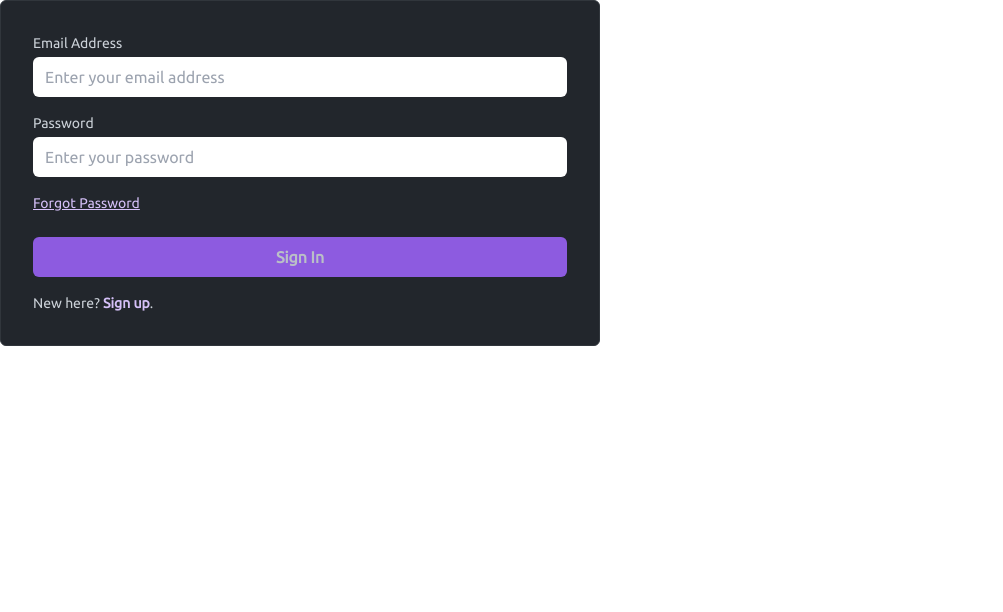
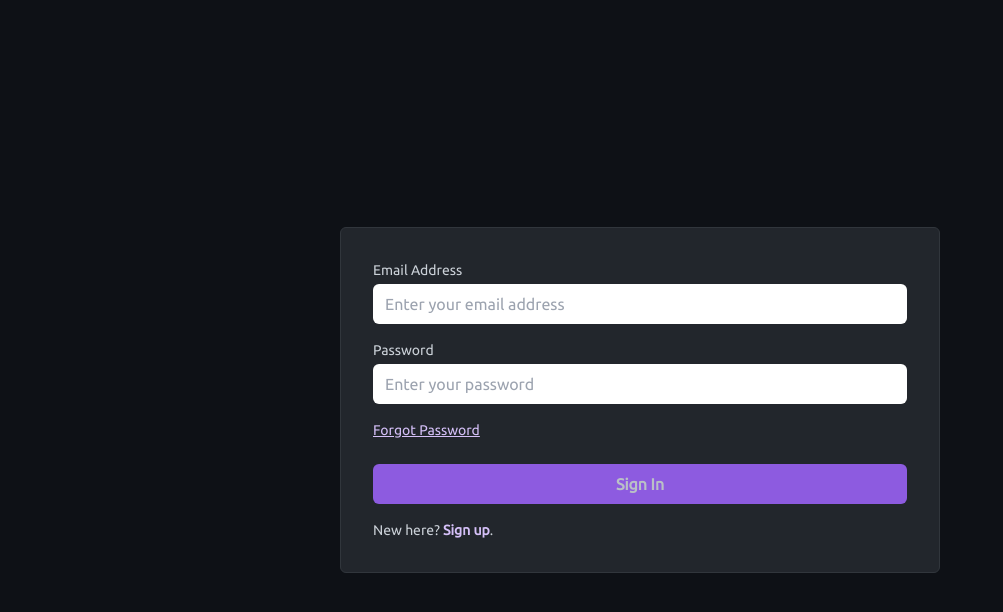
Before and after one commit to ikeawesom/PocketPlan, a Next.js app: page /login in a window 1280 px wide. Shown: the top 612 px of the page, without its empty margins (0-1003 px from the left). Built offline with nearby package versions, Linux system fonts and the light colour scheme; no server answers.

Commit message:
modfied auth page

```diff
--- a/app/(auth)/layout.tsx
+++ b/app/(auth)/layout.tsx
@@ -16,5 +16,9 @@ export default async function DashboardLayout({
   const { data } = await supabase.auth.getUser();
   if (data?.user) redirect("/dashboard/home");
 
-  return <>{children}</>;
+  return (
+    <div className="h-svh w-full grid place-items-center p-4 bg-custom-black">
+      {children}
+    </div>
+  );
 }
```
